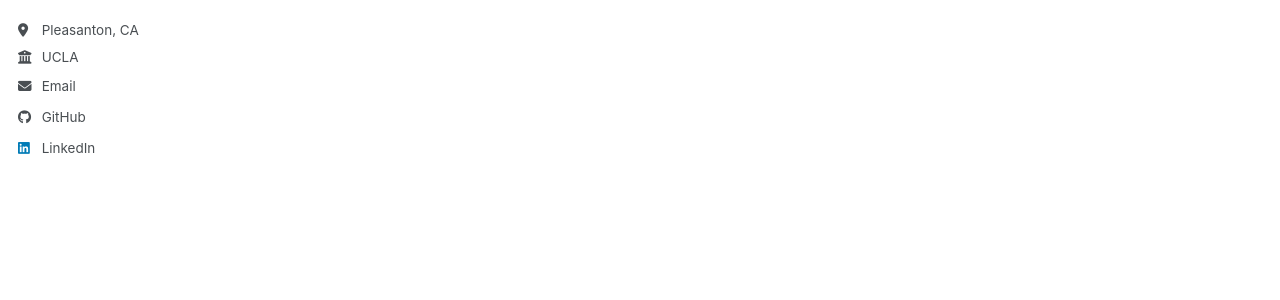
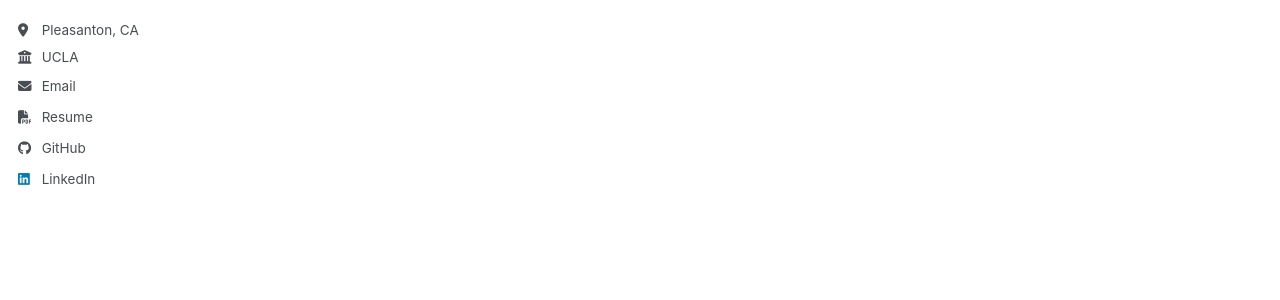
Before and after one commit to schittap/schittap.github.io, a Jekyll site: the page built from _pages/about.md, in a window 1280 px wide. Shown: the part 371-671 px from the top of the page. Built offline with Jekyll 4.4.1, drawn with Linux system fonts in a browser that asks for light colours; a style sheet for code colours, icons or effects is not loaded.

Commit message:
Add resume link to author profile
Added a link to the author's resume if available.

```diff
--- a/_includes/author-profile.html
+++ b/_includes/author-profile.html
@@ -35,6 +35,10 @@
       {% endif %}
       {% if author.email %}
         <li><a href="mailto:{{ author.email }}"><i class="fas fa-fw fa-envelope icon-pad-right" aria-hidden="true"></i>{{ site.data.ui-text[site.locale].email_label | default: "Email" }}</a></li>
+      {% endif %}
+
+      {% if author.resume %}
+        <li><a href="{{ base_path }}/files/{{ author.resume }}" target="_blank"><i class="fas fa-fw fa-file-pdf icon-pad-right" aria-hidden="true"></i>Resume</a></li>
       {% endif %}
 
       <!-- Font Awesome and Academicons icons / Academic websites -->
```
